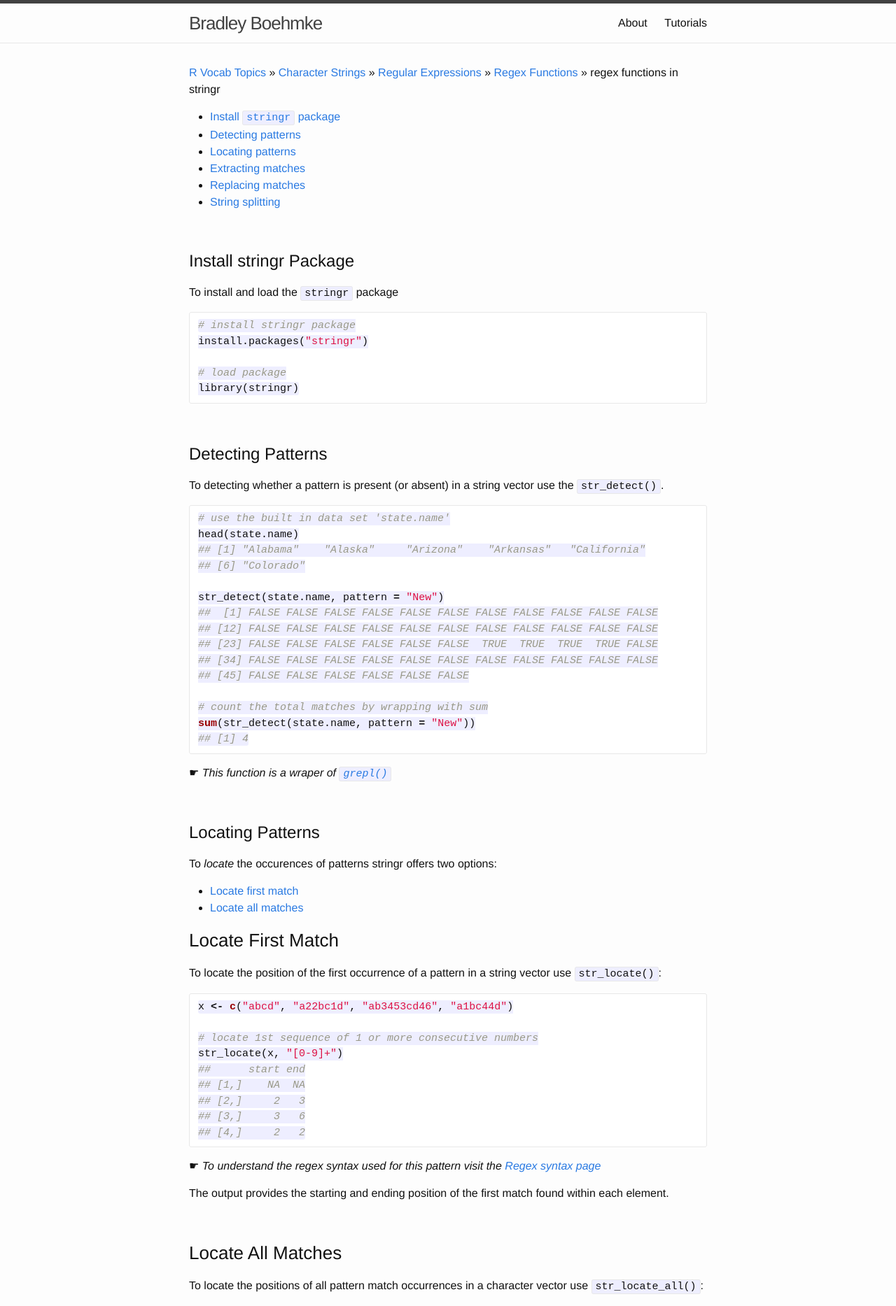
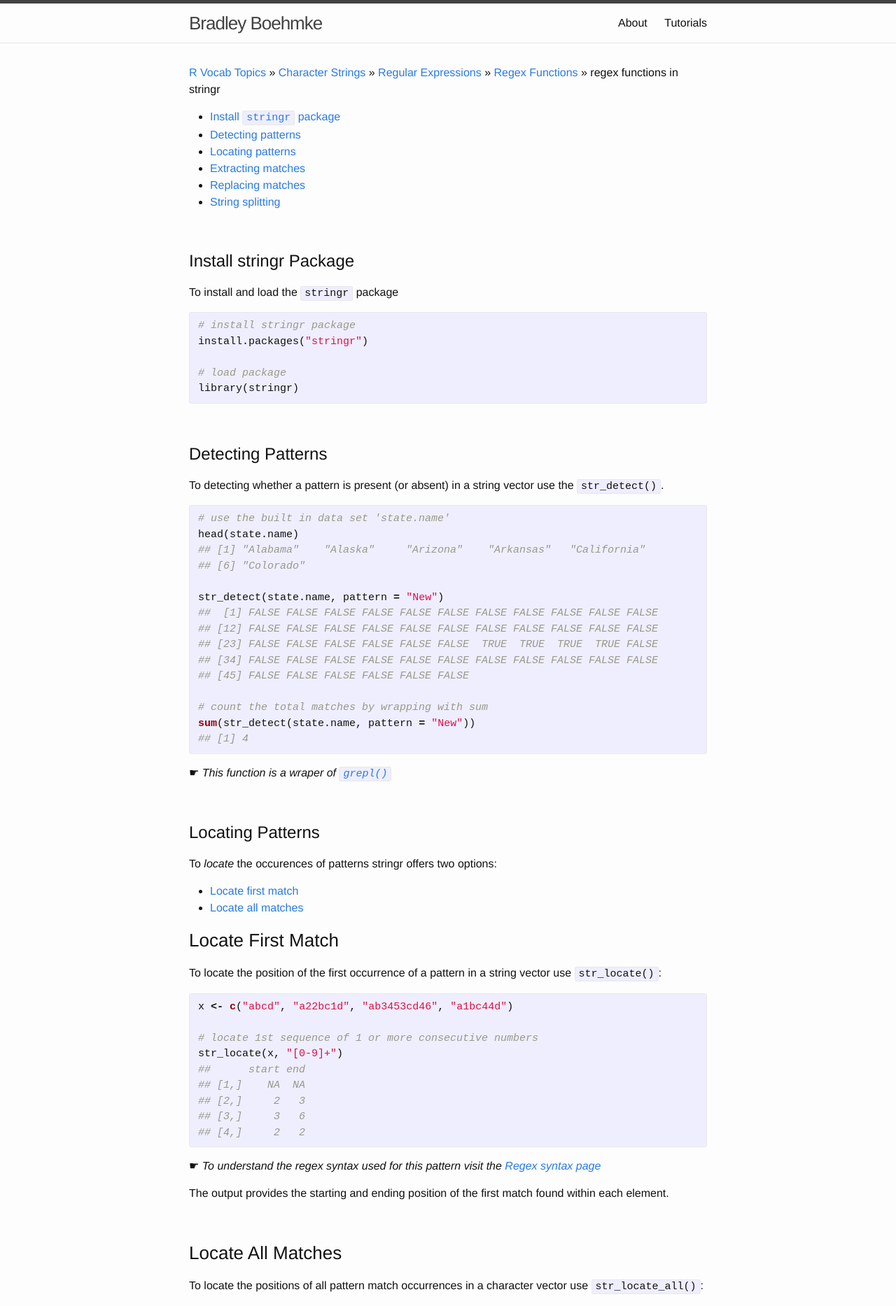
Before and after one commit to bradleyboehmke/bradleyboehmke, a Jekyll site: the page built from tutorials/stringr_regex_functions.md, in a window 1280 px wide. Shown: the top 1867 px of the page at 70% size. Built offline with Jekyll 4.4.1, drawn with Linux system fonts in a browser that asks for light colours.

Commit message:
Update stringr_regex_functions.md

````diff
--- a/tutorials/stringr_regex_functions.md
+++ b/tutorials/stringr_regex_functions.md
@@ -20,13 +20,13 @@ title: NULL
 To install and load the `stringr` package
 
 
-```r
+{% highlight r %}
 # install stringr package
 install.packages("stringr")
 
 # load package
 library(stringr)
-```
+{% endhighlight %}
 
 
 
@@ -37,7 +37,7 @@ library(stringr)
 # Detecting Patterns
 To detecting whether a pattern is present (or absent) in a string vector use the `str_detect()`.
 
-```r
+{% highlight r %}
 # use the built in data set 'state.name'
 head(state.name)
 ## [1] "Alabama"    "Alaska"     "Arizona"    "Arkansas"   "California"
@@ -53,7 +53,7 @@ str_detect(state.name, pattern = "New")
 # count the total matches by wrapping with sum
 sum(str_detect(state.name, pattern = "New"))
 ## [1] 4
-```
+{% endhighlight %}
 &#9755; *This function is a wraper of [`grepl()`](main_regex_functions#grepl)*
 
 
@@ -72,7 +72,7 @@ To *locate* the occurences of patterns stringr offers two options:
 ### Locate First Match
 To locate the position of the first occurrence of a pattern in a string vector use `str_locate()`:
 
-```r
+{% highlight r %}
 x <- c("abcd", "a22bc1d", "ab3453cd46", "a1bc44d")
 
 # locate 1st sequence of 1 or more consecutive numbers
@@ -82,7 +82,7 @@ str_locate(x, "[0-9]+")
 ## [2,]     2   3
 ## [3,]     3   6
 ## [4,]     2   2
-```
+{% endhighlight %}
 &#9755; *To understand the regex syntax used for this pattern visit the [Regex syntax page](regex_syntax)*
 
 The output provides the starting and ending position of the first match found within each element.
@@ -94,7 +94,7 @@ The output provides the starting and ending position of the first match found wi
 ### Locate All Matches
 To locate the positions of all pattern match occurrences in a character vector use `str_locate_all()`:
 
-```r
+{% highlight r %}
 # locate all sequences of 1 or more consecutive numbers
 str_locate_all(x, "[0-9]+")
 ## [[1]]
@@ -114,7 +114,7 @@ str_locate_all(x, "[0-9]+")
 ##      start end
 ## [1,]     2   2
 ## [2,]     5   6
-```
+{% endhighlight %}
 &#9755; *To understand the regex syntax used for this pattern visit the [Regex syntax page](regex_syntax)*
 
 The output provides a list the same length as the number of elements in the vector.  Each list item will provide the starting and ending positions for each pattern match occurrence in its respective element.
@@ -135,12 +135,12 @@ For extracting a string containing a pattern, stringr offers two primary options
 ### Extract First Match
 To extract first occurrence of a pattern in a character vector use `str_extract()`:
 
-```r
+{% highlight r %}
 y <- c("I use R #useR2014", "I use R and love R #useR2015", "Beer")
 
 str_extract(y, pattern = "R")
 ## [1] "R" "R" NA
-```
+{% endhighlight %}
 Output is same length as string and if no match is found output is NA for that element.
 
 <br>
@@ -150,7 +150,7 @@ Output is same length as string and if no match is found output is NA for that e
 ### Extract All Matches
 To extract all occurrences of a pattern in a character vector use `str_extract_all()`:
 
-```r
+{% highlight r %}
 str_extract_all(y, pattern = "[[:punct:]]*[a-zA-Z0-9]*R[a-zA-Z0-9]*")
 ## [[1]]
 ## [1] "R"         "#useR2014"
@@ -160,7 +160,7 @@
 ##
 ## [[3]]
 ## character(0)
-```
+{% endhighlight %}
 &#9755; *To understand the regex syntax used for this pattern visit the [Regex syntax page](regex_syntax)*
 
 The output provides a list the same length as the number of elements in the vector.  Each list item will provide the matching pattern occurrence within that relative vector element.
@@ -182,7 +182,7 @@ For extracting a string containing a pattern, stringr offers two options:
 ### Replace First Match
 To extract first occurrence of a pattern in a character vector use `str_replace()`:
 
-```r
+{% highlight r %}
 cities <- c("New York", "new new York", "New New New York")
 cities
 ## [1] "New York"         "new new York"     "New New New York"
@@ -194,7 +194,7 @@ str_replace(cities, pattern = "New", replacement = "Old")
 # to deal with case sensitivities use Regex syntax in the 'pattern' argument
 str_replace(cities, pattern = "[N]*[n]*ew", replacement = "Old")
 ## [1] "Old York"         "Old new York"     "Old New New York"
-```
+{% endhighlight %}
 &#9755; *This function is a wraper of [`sub()`](main_regex_functions#replacement)*
 
 &#9755; *For more information on the pattern argument applied read about character classes and quantifiers at the [Regex syntax page](regex_syntax)*
@@ -206,10 +206,10 @@ str_replace(cities, pattern = "[N]*[n]*ew", replacement = "Old")
 ### Replace All Matches
 To extract all occurrences of a pattern in a character vector use `str_replace_all()`:
 
-```r
+{% highlight r %}
 str_replace_all(cities, pattern = "[N]*[n]*ew", replacement = "Old")
 ## [1] "Old York"         "Old Old York"     "Old Old Old York"
-```
+{% endhighlight %}
 &#9755; *This function is a wraper of [`gsub()`](main_regex_functions#replacement)*
 
 <br>
@@ -219,7 +219,7 @@ str_replace_all(cities, pattern = "[N]*[n]*ew", replacement = "Old")
 # String Splitting
 To split the elements of a character string use `str_split()`:
 
-```r
+{% highlight r %}
 z <- "The day after I will take a break and drink a beer."
 str_split(z, pattern = " ")
 ## [[1]]
@@ -230,14 +230,14 @@ a <- "Alabama-Alaska-Arizona-Arkansas-California"
 str_split(a, pattern = "-")
 ## [[1]]
 ## [1] "Alabama"    "Alaska"     "Arizona"    "Arkansas"   "California"
-```
+{% endhighlight %}
 
 Note that the output of `strs_plit()` is a list.  To convert the output to a simple atomic vector simply wrap in `unlist()`:
 
-```r
+{% highlight r %}
 unlist(str_split(a, pattern = "-"))
 ## [1] "Alabama"    "Alaska"     "Arizona"    "Arkansas"   "California"
-```
+{% endhighlight %}
 &#9755; *This function is a wraper of [`strsplit()`](manipulate_base_r#substring)*
 
 
````
